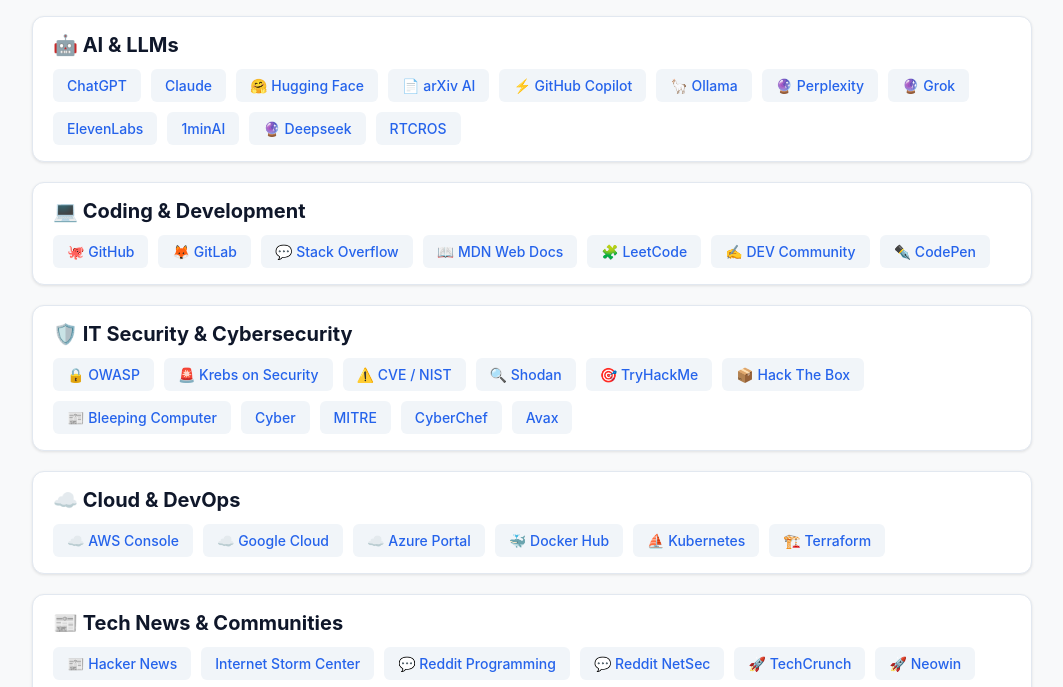
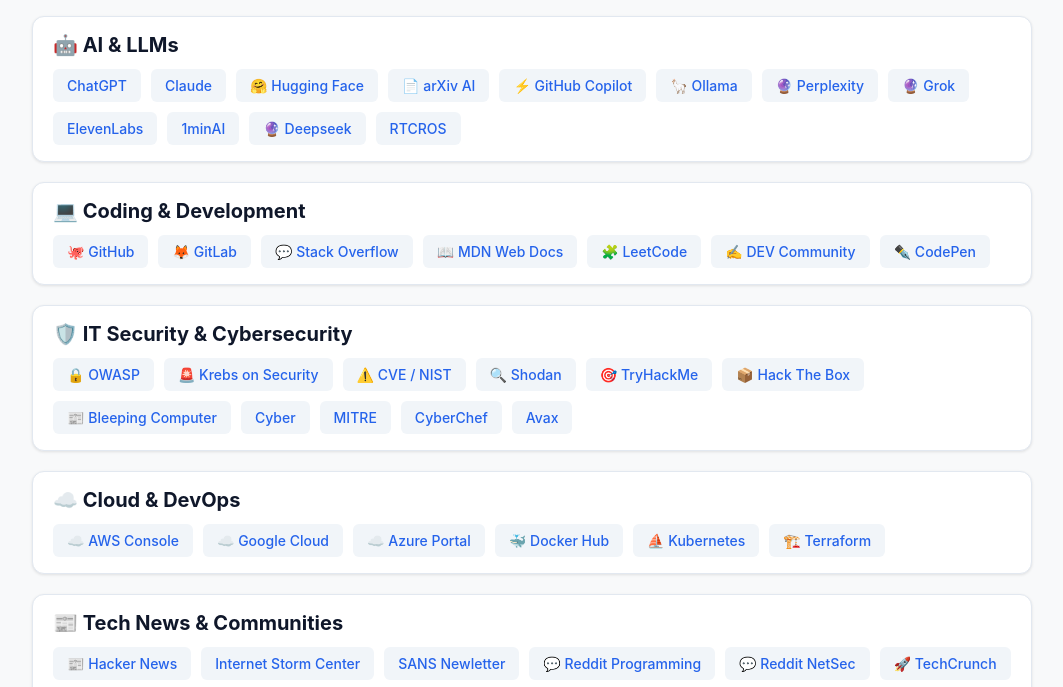
Before and after one commit to lofan/HKJQV, a plain HTML site: page techie.html in a window 1280 px wide. Shown: the part 85-772 px from the top of the page, without its empty margins (108-1171 px from the left). Drawn offline with Linux system fonts and the light colour scheme.

Commit message:
Update techie.html

```diff
--- a/techie.html
+++ b/techie.html
@@ -232,6 +232,7 @@
       <div class="links-container">
         <a href="https://thehackernews.com/" target="_blank">📰 Hacker News</a>
         <a href="https://isc.sans.edu/index.html" target="_blank">Internet Storm Center</a>
+        <a href="https://www.sans.org/newsletters" target="_blank">SANS Newletter</a>
         <a href="https://www.reddit.com/r/programming/" target="_blank">💬 Reddit Programming</a>
         <a href="https://www.reddit.com/r/netsec/" target="_blank">💬 Reddit NetSec</a>
         <a href="https://techcrunch.com/" target="_blank">🚀 TechCrunch</a>
```
